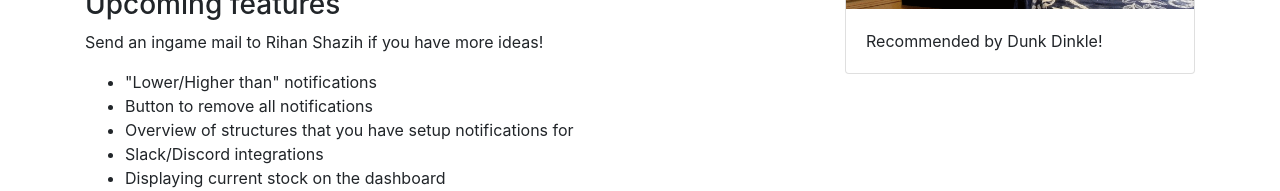
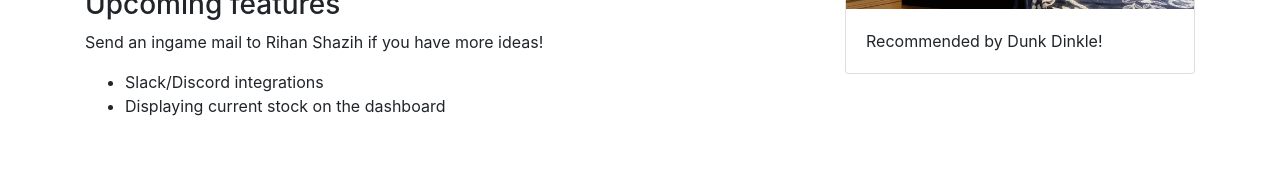
Before and after one commit to rihanshazih/market-watch-frontend, an Angular app: page / in a window 1280 px wide. Shown: the part 761-952 px from the top of the page. After the commit the page ends 911 px from the top, so only its background shows below. Built offline with nearby package versions, Linux system fonts and the light colour scheme.

Commit message:
Updated todos on frontpage

```diff
--- a/src/app/frontpage/frontpage.component.html
+++ b/src/app/frontpage/frontpage.component.html
@@ -37,9 +37,6 @@
         <h3>Upcoming features</h3>
         <p>Send an ingame mail to Rihan Shazih if you have more ideas!</p>
         <ul>
-            <li>"Lower/Higher than" notifications</li>
-            <li>Button to remove all notifications</li>
-            <li>Overview of structures that you have setup notifications for</li>
             <li>Slack/Discord integrations</li>
             <li>Displaying current stock on the dashboard</li>
         </ul>
```
